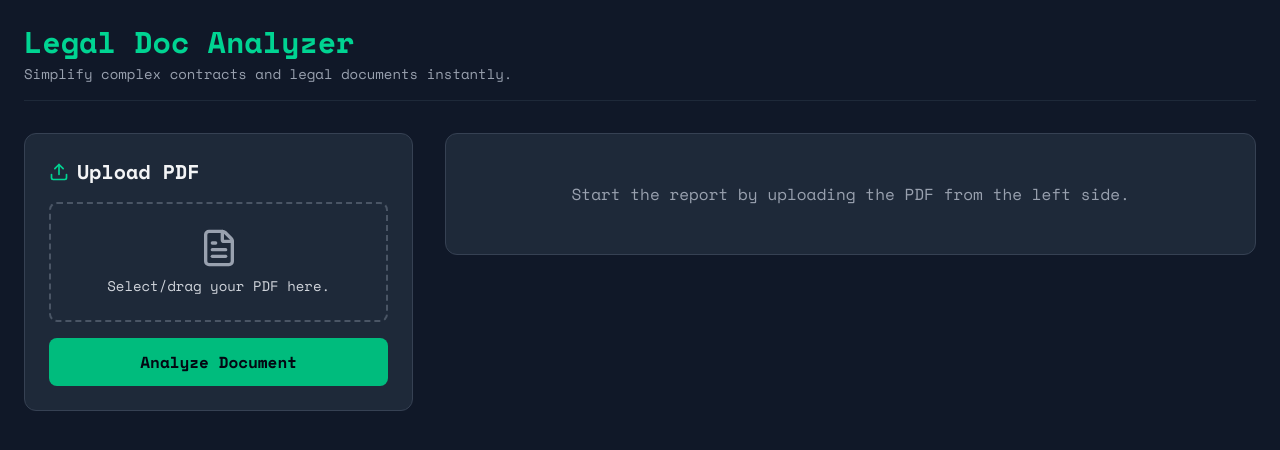
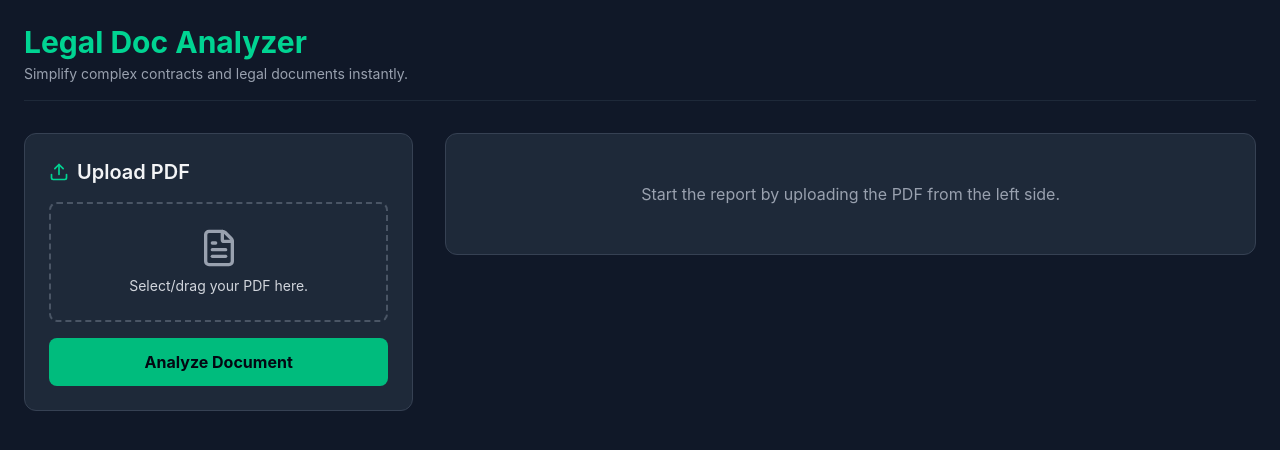
Before and after one commit to ShubhVadke/legal-insighter, a Next.js app in the folder frontend/: page / in a window 1280 px wide. Shown: the top 450 px of the page. Built offline with nearby package versions, Linux system fonts and the light colour scheme.

Commit message:
Refactor layout by removing font configurations
Removed font imports and configuration, simplified body class.

```diff
--- a/frontend/app/layout.tsx
+++ b/frontend/app/layout.tsx
@@ -1,19 +1,44 @@
+// import type { Metadata } from "next";
+// // 1. Import Space Grotesk and Space Mono from Google Fonts
+// import { Space_Grotesk, Space_Mono } from "next/font/google";
+// import "./globals.css";
+
+// // 2. Configure the fonts
+// const spaceGrotesk = Space_Grotesk({
+//   subsets: ["latin"],
+//   variable: "--font-space-grotesk", // Variable for Tailwind use
+// });
+
+// const spaceMono = Space_Mono({
+//   weight: ["400", "700"], // Space Mono requires explicit weights
+//   subsets: ["latin"],
+//   variable: "--font-space-mono",
+// });
+
+// export const metadata: Metadata = {
+//   title: "AI Legal Assistant",
+//   description: "Simplify complex contracts instantly.",
+// };
+
+// export default function RootLayout({
+//   children,
+// }: Readonly<{
+//   children: React.ReactNode;
+// }>) {
+//   return (
+//     <html lang="en">
+//       {/* 3. Apply the Space Grotesk className to the body */}
+//       <body className={`${spaceGrotesk.className} ${spaceMono.className} antialiased`}>
+//         {children}
+//       </body>
+//     </html>
+//   );
+// }
+
+
+
 import type { Metadata } from "next";
-// 1. Import Space Grotesk and Space Mono from Google Fonts
-import { Space_Grotesk, Space_Mono } from "next/font/google";
 import "./globals.css";
-
-// 2. Configure the fonts
-const spaceGrotesk = Space_Grotesk({
-  subsets: ["latin"],
-  variable: "--font-space-grotesk", // Variable for Tailwind use
-});
-
-const spaceMono = Space_Mono({
-  weight: ["400", "700"], // Space Mono requires explicit weights
-  subsets: ["latin"],
-  variable: "--font-space-mono",
-});
 
 export const metadata: Metadata = {
   title: "AI Legal Assistant",
@@ -27,8 +52,7 @@ export default function RootLayout({
 }>) {
   return (
     <html lang="en">
-      {/* 3. Apply the Space Grotesk className to the body */}
-      <body className={`${spaceGrotesk.className} ${spaceMono.className} antialiased`}>
+      <body className="antialiased">
         {children}
       </body>
     </html>
```
